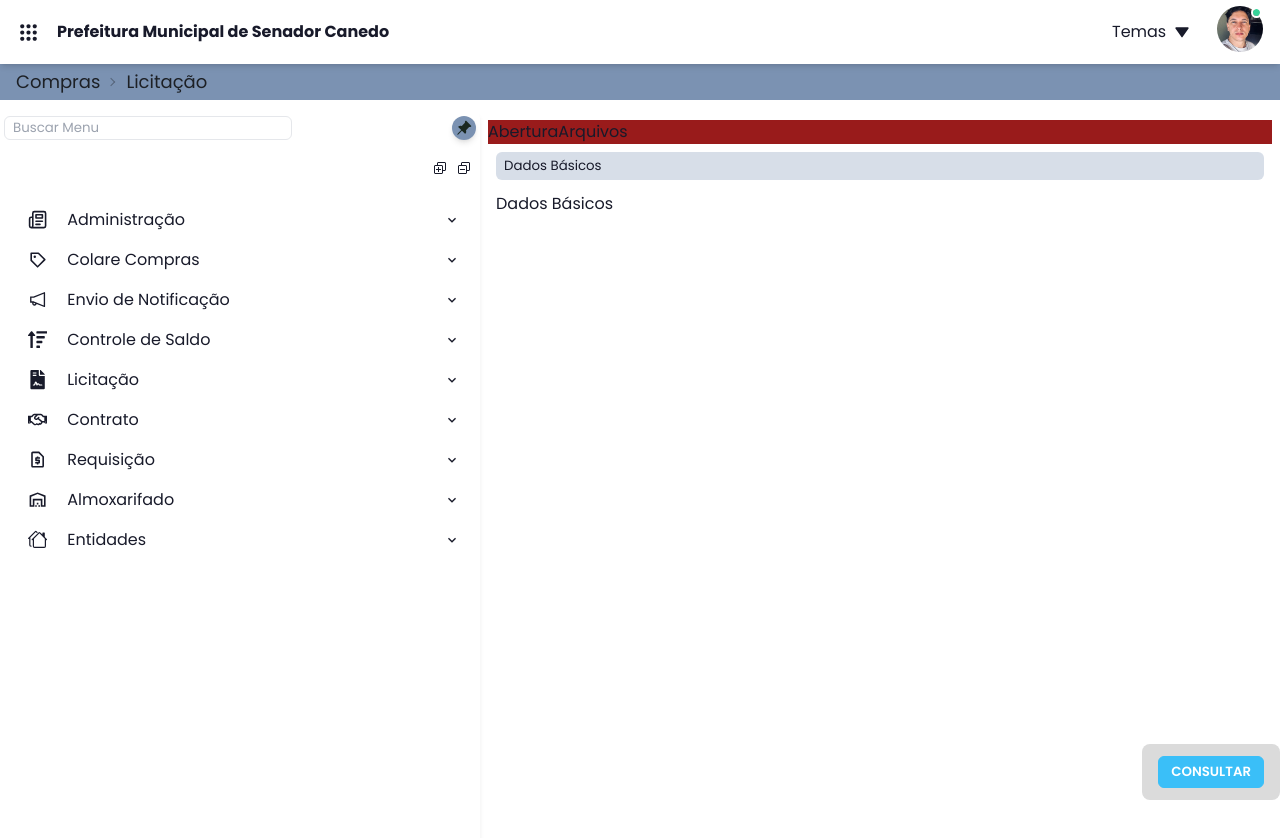
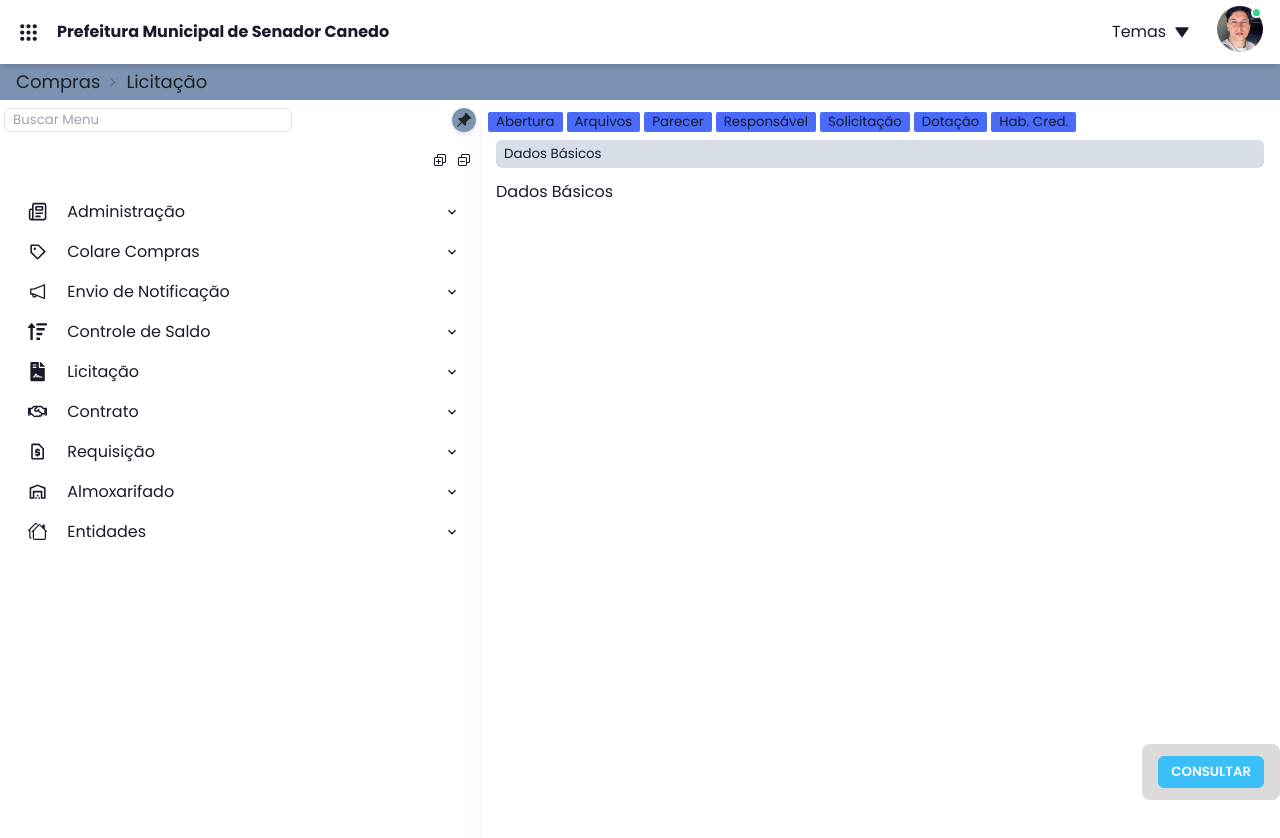
Before and after one commit to flaviohenriquedev/public_management_frontend, a Next.js app: page /manager/shopping/register/bidding in a window 1280 px wide. Shown: the top 838 px of the page. Built offline with nearby package versions, Linux system fonts and the light colour scheme.

Commit message:
correção

```diff
--- a/src/components/layout/module/ModuleLayoutContainer.tsx
+++ b/src/components/layout/module/ModuleLayoutContainer.tsx
@@ -1,5 +1,4 @@
 import * as S from "./style";
-import {Container} from "./style";
 
 interface ModuleLayoutContainerProps {
     children: React.ReactNode;
--- a/src/components/layout/module/ModuleLayoutSidemenu.tsx
+++ b/src/components/layout/module/ModuleLayoutSidemenu.tsx
@@ -88,6 +88,7 @@ export const ModuleLayoutSidemenu = ({routes}: ModuleLayoutSidemenuProps) => {
             <S.SideMenuHeader $expanded={expanded || sideMenuEntered} id="side_menu_header">
                 <S.SearchMenu
                     id="search_menu"
+                    type="search"
                     $expanded={expanded || sideMenuEntered}
                     placeholder="Buscar Menu"
                     value={searchMenu}
--- a/src/components/layout/module/style.ts
+++ b/src/components/layout/module/style.ts
@@ -19,14 +19,11 @@ export const SidemenuAndContent = tw.div`
     w-full
     h-auto
     min-h-full
-    pt-[3rem]
+    pt-[2.5rem]
 `;
 
 export const Content = tw.div<SideMenuInterface>`
     ${(p) => (p.$expanded ? "pl-[30rem]" : "pl-24")}
-
-    fixed
-
     w-full
     h-full
     min-h-full
@@ -51,18 +48,13 @@ export const Header = tw.header`
 export const Sidemenu = tw.aside<SideMenuInterface>`
 
     ${(p) => (p.$expanded ? "w-[30rem]" : !p.$expanded && p.$entered ? "w-[30rem]" : "w-24")}
-
     fixed
-
-    scrollbar
-    scrollbar-thumb-gray-900
-    scrollbar-track-gray-100
     flex
     flex-col
-    flex-nowrap
     rounded-tr-md
     h-full
-    bg-base-100
+    backdrop-blur-md
+    bg-base-100/50
     shadow-md
     shadow-base-200
     duration-200
--- a/src/components/layout/page/style.ts
+++ b/src/components/layout/page/style.ts
@@ -14,7 +14,7 @@ export const Title = tw.div`
     rounded-bl-md
     rounded-tl-md
     min-h-[3rem]
-    bg-header_bg_color
+    bg-base-100
     shadow-md
     shadow-base-200
 `;
@@ -23,10 +23,13 @@ export const Content = tw.div`
     w-full
     h-auto
     min-h-screen
+    max-h-screen
     rounded-tl-md
     p-2
-    bg-header_bg_color
+    bg-base-100
     shadow-lg
+    overflow-y-scroll
+    pb-[20rem]
 `;
 
 export const Footer = tw.div`
--- a/src/components/layout/page_tab/PageTab.tsx
+++ b/src/components/layout/page_tab/PageTab.tsx
@@ -2,6 +2,7 @@
 
 import {useEffect, useState} from "react";
 import {TPageTab} from "@/types/Global";
+import {Tabs} from "@/components/layout/page_tab/Tabs";
 
 interface PageTabProps {
     tabs: TPageTab[]
@@ -10,6 +11,7 @@ interface PageTabProps {
 export function PageTab({tabs = []}: PageTabProps) {
     const [activeTab, setActiveTab] = useState(0);
     const [actualTab, setActualTab] = useState<TPageTab>();
+    const [showBreadcrumb, setShowBreadcrumb] = useState<boolean>(false);
 
     useEffect(() => {
         setActualTab(tabs[0])
@@ -18,28 +20,20 @@ export function PageTab({tabs = []}: PageTabProps) {
     const handleTabClick = (tabIndex: number) => {
         setActiveTab(tabIndex);
         setActualTab(tabs[tabIndex])
+        setShowBreadcrumb(!showBreadcrumb)
     };
 
-    function renderBreadCrumb() {
-        if (actualTab && actualTab.breadcrumbs)
-            return actualTab.breadcrumbs.map((pt, index) => {
-                return (
-                    <li key={index}><a href={pt.href}>{pt.title}</a></li>
-                )
-            })
+    function renderTabs() {
+        return tabs.map((tab, index) => (
+            <Tabs tab={tab} />
+        ))
     }
 
     return (
         <div className="w-full">
-            <div className="flex-none bg-red-800">
-                <ul className="flex">
-                    {tabs.map((tab, index) => (
-                        <li>
-                            <label onClick={() => handleTabClick(index)}>
-                                {tab.label}
-                            </label>
-                        </li>
-                    ))}
+            <div className="flex-none">
+                <ul className="flex gap-1 relative">
+                    {renderTabs()}
                 </ul>
             </div>
             <div className="h-full min-h-full w-full">{tabs[activeTab].content}</div>
--- /dev/null
+++ b/src/components/layout/page_tab/Tabs.tsx
@@ -0,0 +1,25 @@
+import {TPageTab} from "@/types/Global";
+import {useState} from "react";
+
+interface TabsProps {
+    tab: TPageTab;
+}
+
+export function Tabs({ tab } : TabsProps) {
+    const [showBreadCrumb, setShowBreadCrumb] = useState<boolean>(false);
+    return (
+        <li onClick={() => setShowBreadCrumb(!showBreadCrumb)}
+            className="w-auto text-[10pt] px-2 bg-primary rounded-sm relative hover:cursor-pointer">
+            {tab.label}
+            {tab.breadcrumbs && showBreadCrumb && (
+                <ul className="absolute bg-base-200 w-full h-auto p-2 left-0">
+                    {tab.breadcrumbs.map(bc => (
+                        <li>
+                            {bc.title}
+                        </li>
+                    ))}
+                </ul>
+            )}
+        </li>
+    )
+}
--- a/src/components/pages/domain/institution/InstitutionPageContainer.tsx
+++ b/src/components/pages/domain/institution/InstitutionPageContainer.tsx
@@ -1,18 +1,5 @@
-import {PageLayout} from "@/components/layout/page";
-import {Button} from "@/components/actions/button";
-
 export function InstitutionPageContainer() {
     return (
-        <PageLayout.Container>
-            <PageLayout.Title title={`Instituição`} />
-            <PageLayout.Content>
-                <h1>CRUD INSTITUIÇÃO</h1>
-            </PageLayout.Content>
-            <PageLayout.Footer>
-                <Button.Root classbutton="primary">
-                    <Button.Title title={`Consultar`} />
-                </Button.Root>
-            </PageLayout.Footer>
-        </PageLayout.Container>
+        <h1>INSTITUIÇÃO</h1>
     )
 }
--- a/src/components/pages/shopping/bidding/biddingTabs.tsx
+++ b/src/components/pages/shopping/bidding/biddingTabs.tsx
@@ -19,6 +19,36 @@ export const biddingTabs: TPageTab[] = [
     },
     {
         label: "Arquivos",
-        content: <BiddingFilesPage/>
+        content: <BiddingFilesPage/>,
+        breadcrumbs: [
+            {
+                href: "#basic_data",
+                title: "TESTE"
+            },
+            {
+                href: "#object_nature",
+                title: "TESTE2"
+            },
+        ]
+    },
+    {
+        label: "Parecer",
+        content: <h1>PARECER</h1>,
+    },
+    {
+        label: "Responsável",
+        content: <h1>RESPONSÁVEL</h1>,
+    },
+    {
+        label: "Solicitação",
+        content: <h1>SOLICITAÇÃO</h1>,
+    },
+    {
+        label: "Dotação",
+        content: <h1>DOTAÇÃO</h1>,
+    },
+    {
+        label: "Hab. Cred.",
+        content: <h1>Hab. Cred.</h1>,
     },
 ];
```
